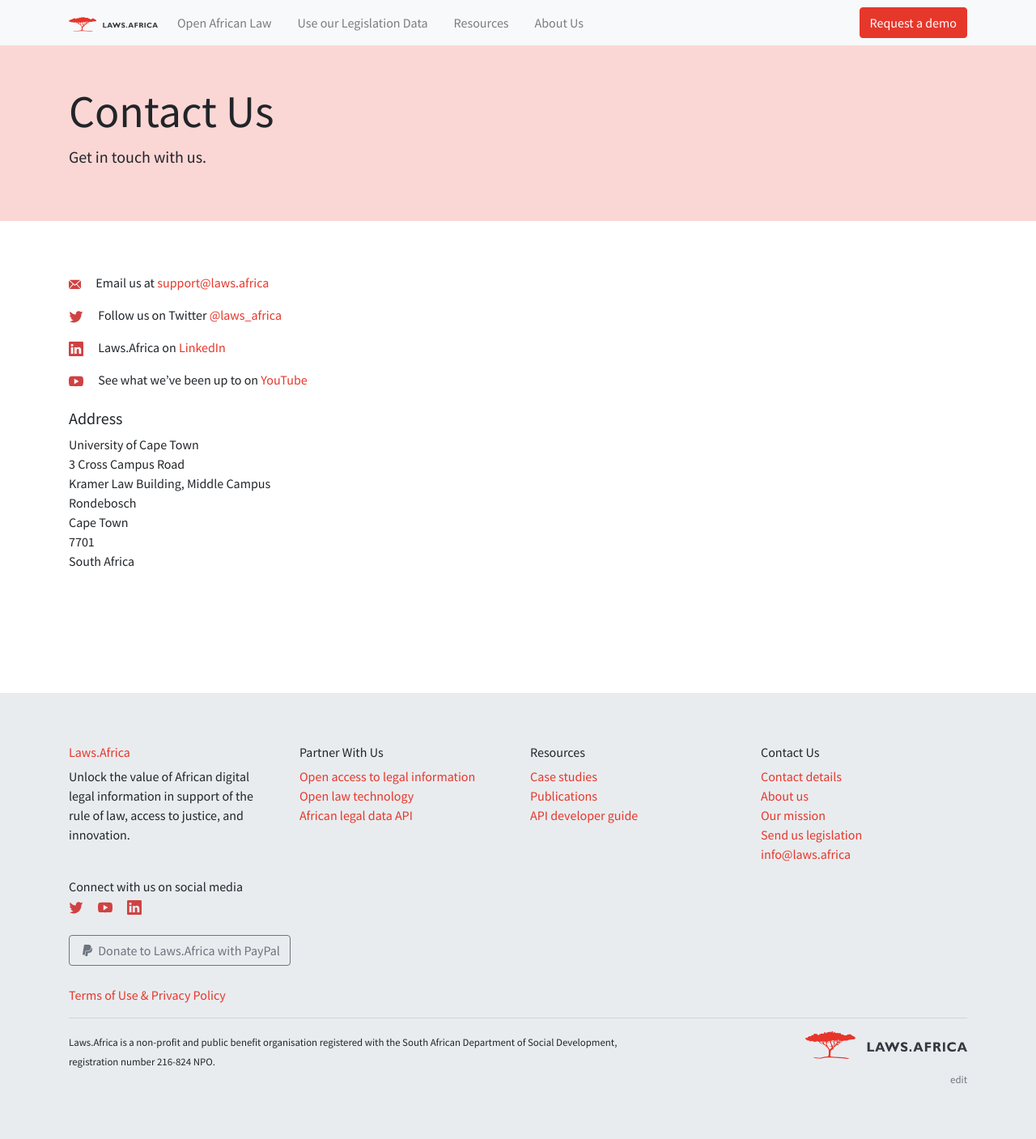
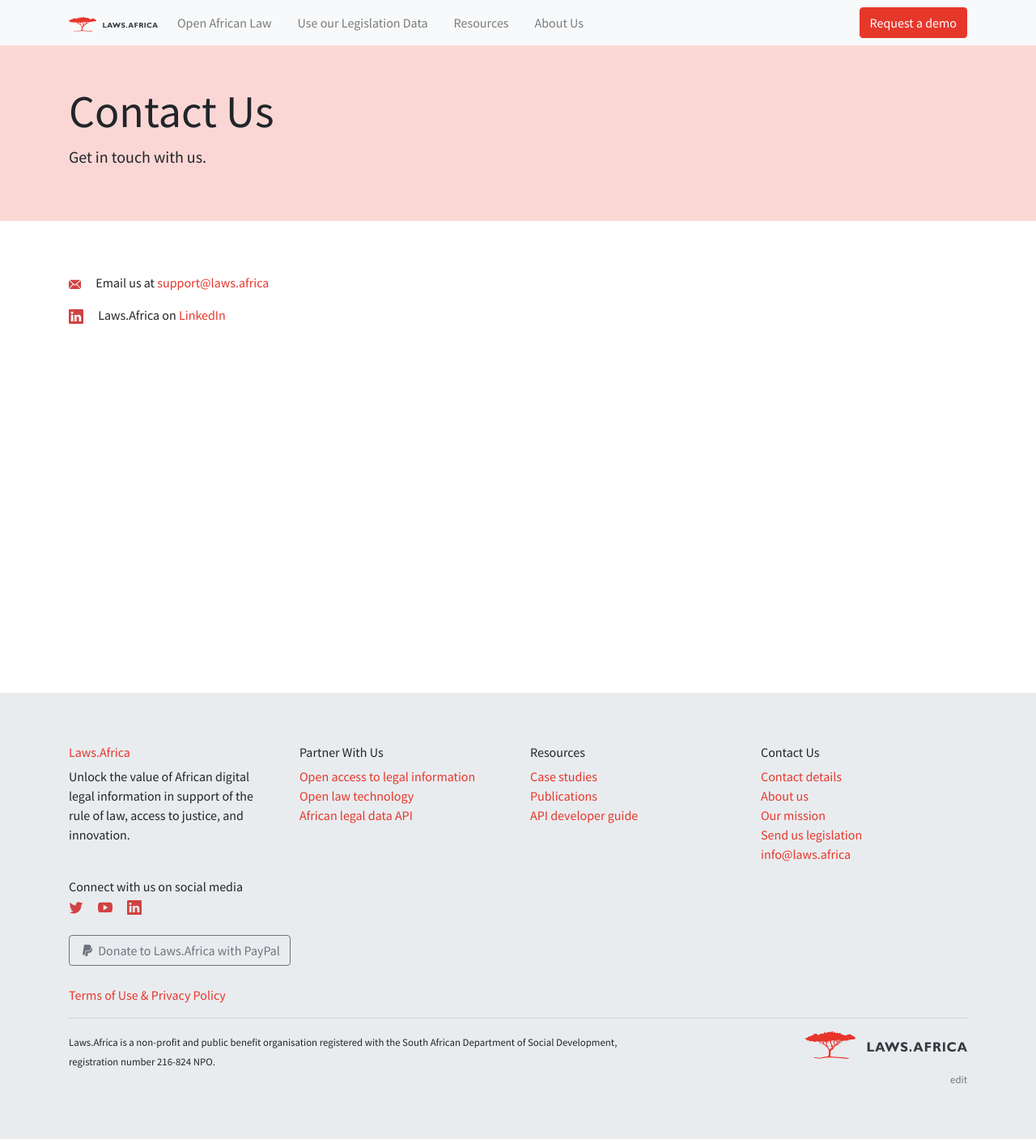
Before and after one commit to laws-africa/laws-africa.github.io, a Jekyll site: the page built from contact.markdown, in a window 1280 px wide. Shown: the whole page at 81% size. Built offline with Jekyll 4.4.1, drawn with Linux system fonts in a browser that asks for light colours; nearby versions of some CDN libraries; comment, search, counter and statistics services are not loaded.

Commit message:
updated contact details

```diff
--- a/contact.markdown
+++ b/contact.markdown
@@ -9,18 +9,4 @@
 
 <img src="/img/social/email.svg" style="margin-right:15px"> Email us at [support@laws.africa](mailto:support@laws.africa)
 
-<img src="/img/social/twitter.svg" style="margin-right:15px"> Follow us on Twitter [@laws_africa](http://twitter.com/@laws_africa)
-
 <img src="/img/social/linkedin.svg" style="margin-right:15px"> Laws.Africa on [LinkedIn](https://www.linkedin.com/company/laws-africa/)
-
-<img src="/img/social/youtube.svg" style="margin-right:15px"> See what we've been up to on [YouTube](https://www.youtube.com/channel/UCUFRw2pyZUq9ekMThYQ4kCQ)
-
-### Address
-
-University of Cape Town<br>
-3 Cross Campus Road<br>
-Kramer Law Building, Middle Campus<br>
-Rondebosch<br>
-Cape Town<br>
-7701<br>
-South Africa
```
